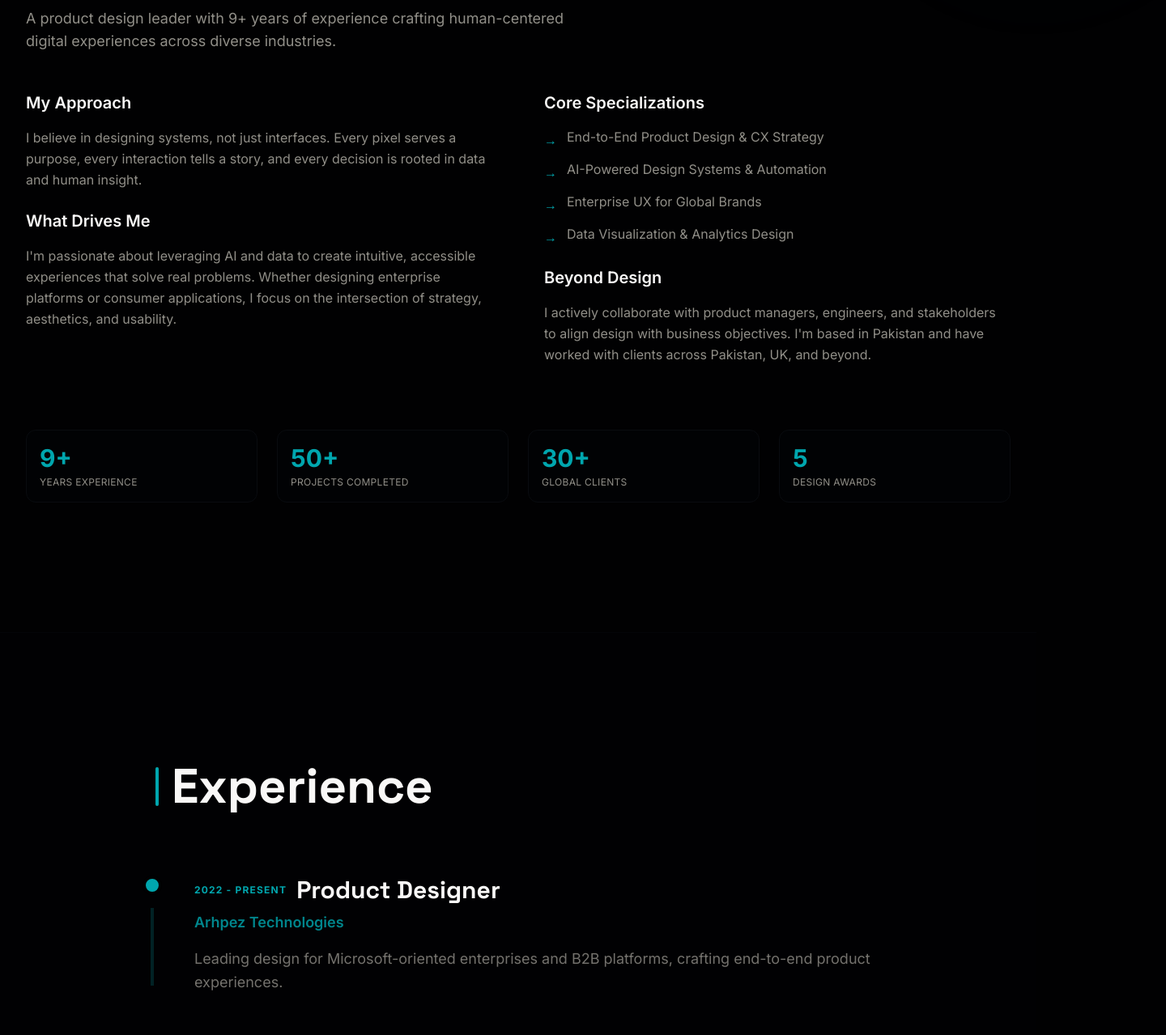
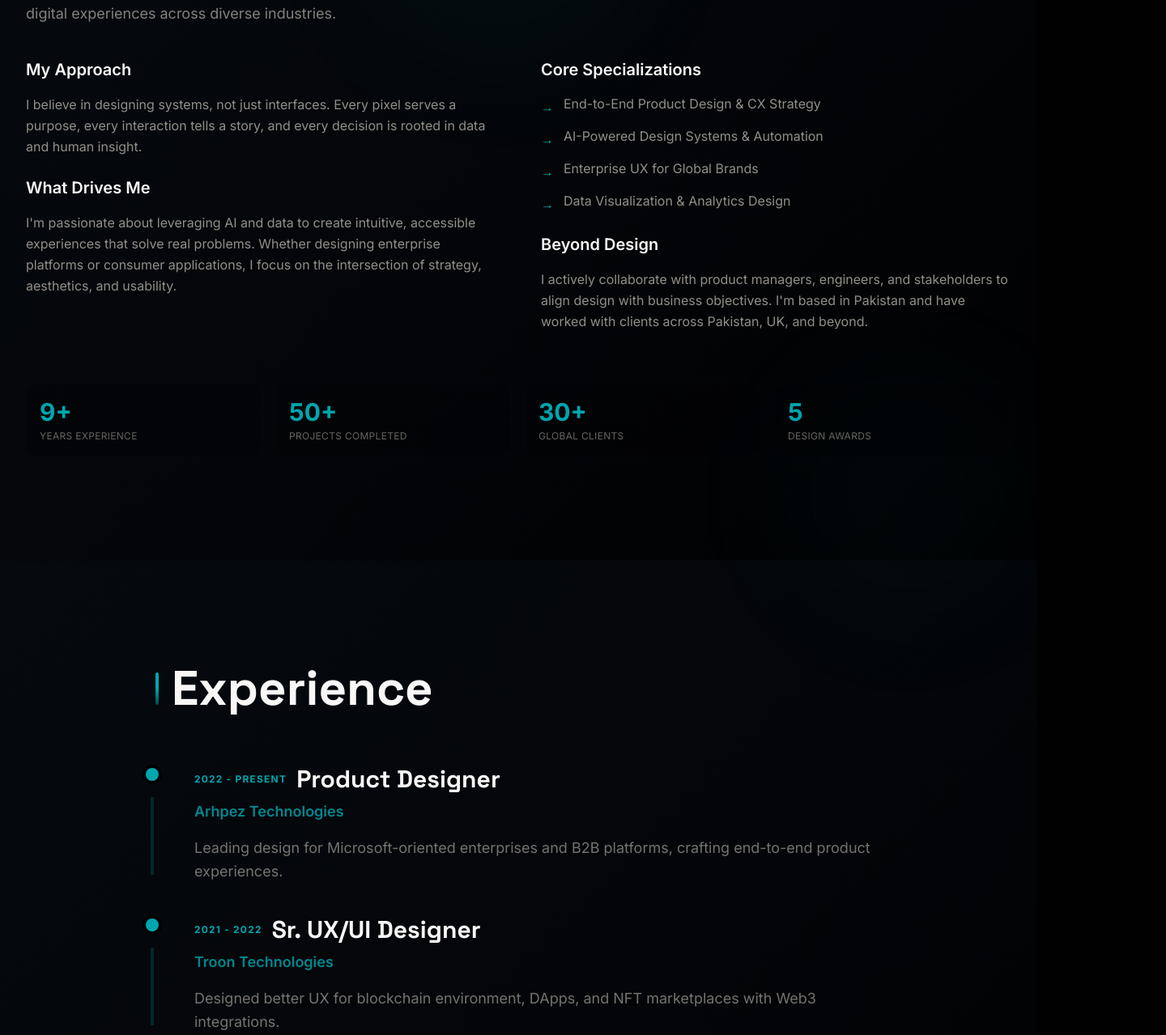
Before and after one commit to zaybei/Portfolio, a Next.js app: page / in a window 1280 px wide. Shown: the part 1016-2295 px from the top of the page at 81% size, 1440 px wide, since content can reach past the window. Built offline with nearby package versions, Linux system fonts and the light colour scheme.

Commit message:
enhance portfolio design with visual improvements and interactivity

```diff
--- a/app/globals.css
+++ b/app/globals.css
@@ -152,3 +152,34 @@
 .animate-fade-in {
   animation: fadeIn 0.6s ease-out;
 }
+
+/* Gradient overlays for visual interest */
+.section-gradient-top {
+  background: linear-gradient(135deg, rgba(96, 165, 250, 0.05) 0%, transparent 100%);
+}
+
+.section-gradient-bottom {
+  background: linear-gradient(225deg, rgba(96, 165, 250, 0.03) 0%, transparent 100%);
+}
+
+/* Accent bar styling */
+.accent-bar {
+  position: relative;
+  display: inline-block;
+}
+
+.accent-bar::before {
+  content: '';
+  position: absolute;
+  left: 0;
+  top: 0;
+  bottom: 0;
+  width: 4px;
+  background: linear-gradient(180deg, var(--accent) 0%, var(--accent) 50%, transparent 100%);
+  border-radius: 2px;
+}
+
+/* Smooth transitions */
+* {
+  @apply transition-colors duration-300;
+}
--- a/components/premium/about.tsx
+++ b/components/premium/about.tsx
@@ -24,32 +24,33 @@ export function About() {
   }
 
   return (
-    <section id="about" className="relative border-t border-border py-32 md:py-40 px-4 sm:px-6 lg:px-8 bg-background">
-      {/* Background accent */}
-      <div className="absolute -top-40 -right-40 w-80 h-80 bg-accent/5 rounded-full blur-3xl pointer-events-none" />
+    <section id="about" className="relative py-24 md:py-32 px-4 sm:px-6 lg:px-8 bg-background border-t border-border/30 section-gradient-top">
+      {/* Decorative gradient elements */}
+      <div className="absolute -top-20 left-1/3 w-96 h-96 bg-accent/4 rounded-full blur-3xl pointer-events-none" />
+      <div className="absolute -bottom-20 right-0 w-80 h-80 bg-accent/3 rounded-full blur-3xl pointer-events-none" />
 
       <motion.div
-        className="relative z-10 space-y-12 max-w-7xl mx-auto"
+        className="relative z-10 space-y-10 max-w-7xl mx-auto"
         variants={containerVariants}
         initial="hidden"
         whileInView="visible"
         viewport={{ once: true, margin: '-100px' }}
       >
         {/* Section header */}
-        <motion.div className="space-y-4" variants={itemVariants}>
+        <motion.div className="space-y-3" variants={itemVariants}>
           <div className="flex items-center gap-3">
-            <div className="w-1 h-8 bg-accent rounded-full" />
+            <div className="w-1 h-10 bg-gradient-to-b from-accent via-accent to-accent/40 rounded-full" />
             <h2 className="text-4xl md:text-5xl font-display font-bold text-foreground">
               About Me
             </h2>
           </div>
-          <p className="text-lg text-muted-foreground max-w-2xl">
+          <p className="text-lg text-muted-foreground/90 max-w-2xl leading-relaxed">
             A product design leader with 9+ years of experience crafting human-centered digital experiences across diverse industries.
           </p>
         </motion.div>
 
         {/* Main content grid */}
-        <div className="grid md:grid-cols-2 gap-12 lg:gap-16">
+        <div className="grid md:grid-cols-2 gap-10 lg:gap-14">
           {/* Left column */}
           <motion.div className="space-y-6" variants={itemVariants}>
             <div className="space-y-4">
@@ -102,7 +103,7 @@ export function About() {
 
         {/* Stats or highlights */}
         <motion.div
-          className="grid grid-cols-2 md:grid-cols-4 gap-6 pt-8"
+          className="grid grid-cols-2 md:grid-cols-4 gap-4 pt-6"
           variants={itemVariants}
         >
           {[
@@ -111,11 +112,11 @@ export function About() {
             { label: 'Global Clients', value: '30+' },
             { label: 'Design Awards', value: '5' },
           ].map((stat, index) => (
-            <div key={index} className="p-4 bg-card/50 border border-border rounded-lg hover:border-accent/30 transition-colors">
-              <div className="text-2xl md:text-3xl font-bold text-accent mb-1">
+            <div key={index} className="p-4 bg-card/40 border border-border/50 rounded-lg hover:border-accent/50 hover:bg-card/60 hover:shadow-lg hover:shadow-accent/10 transition-all duration-300 group">
+              <div className="text-2xl md:text-3xl font-bold text-accent mb-1 group-hover:scale-110 transition-transform duration-300">
                 {stat.value}
               </div>
-              <div className="text-xs uppercase tracking-wide text-muted-foreground">
+              <div className="text-xs uppercase tracking-wide text-muted-foreground/70">
                 {stat.label}
               </div>
             </div>
--- a/components/premium/experience.tsx
+++ b/components/premium/experience.tsx
@@ -37,7 +37,7 @@ export function ExperienceSnapshot() {
   ]
 
   return (
-    <section id="experience" className="py-32 md:py-40 px-4 bg-card/20 border-t border-border/50">
+    <section id="experience" className="py-24 md:py-32 px-4 bg-card/15 border-t border-border/30 section-gradient-top">
       <div className="max-w-4xl mx-auto">
         {/* Section Heading with Left Accent */}
         <motion.div
@@ -45,14 +45,14 @@ export function ExperienceSnapshot() {
           whileInView={{ opacity: 1, x: 0 }}
           transition={{ duration: 0.6 }}
           viewport={{ once: true }}
-          className="flex items-center gap-4 mb-16 md:mb-20"
+          className="flex items-center gap-4 mb-14 md:mb-16"
         >
-          <div className="w-1 h-12 bg-accent rounded-full" />
+          <div className="w-1 h-10 bg-gradient-to-b from-accent via-accent to-accent/40 rounded-full" />
           <h2 className="text-5xl md:text-6xl font-display font-bold text-foreground">Experience</h2>
         </motion.div>
 
         {/* Timeline */}
-        <div className="space-y-12">
+        <div className="space-y-10">
           {experiences.map((exp, index) => (
             <motion.div
               key={index}
--- a/components/premium/selected-work.tsx
+++ b/components/premium/selected-work.tsx
@@ -21,7 +21,7 @@ function ProjectCard({ title, description, image, tags, link }: ProjectCardProps
       className="group"
     >
       <a href={link} target="_blank" rel="noopener noreferrer" className="block h-full">
-        <div className="space-y-5 h-full flex flex-col">
+        <div className="space-y-4 h-full flex flex-col p-6 md:p-8 rounded-lg border border-border/40 bg-card/30 hover:bg-card/50 hover:border-accent/40 transition-all duration-300 hover:shadow-lg hover:shadow-accent/5">
           {/* Project Title */}
           <div>
             <h3 className="text-2xl md:text-3xl font-display font-bold text-foreground group-hover:text-accent transition-colors duration-300">
@@ -30,16 +30,16 @@ function ProjectCard({ title, description, image, tags, link }: ProjectCardProps
           </div>
 
           {/* Description */}
-          <p className="text-muted-foreground/80 text-lg leading-relaxed flex-grow">
+          <p className="text-muted-foreground/80 text-base md:text-lg leading-relaxed flex-grow">
             {description}
           </p>
 
           {/* Tags */}
-          <div className="flex flex-wrap gap-2 pt-4">
+          <div className="flex flex-wrap gap-2 pt-2">
             {tags.map((tag) => (
               <span
                 key={tag}
-                className="text-sm px-3 py-1.5 bg-accent/15 text-accent rounded-md border border-accent/30 group-hover:border-accent/60 group-hover:bg-accent/20 transition-all duration-300"
+                className="text-xs px-3 py-1.5 bg-accent/15 text-accent rounded-md border border-accent/30 hover:border-accent/60 hover:bg-accent/25 transition-all duration-300"
               >
                 {tag}
               </span>
@@ -80,7 +80,7 @@ export function SelectedWork() {
   ]
 
   return (
-    <section id="projects" className="py-32 md:py-40 px-4 bg-background border-t border-border">
+    <section id="projects" className="py-24 md:py-32 px-4 bg-background border-t border-border/30 section-gradient-bottom">
       <div className="max-w-7xl mx-auto">
         {/* Section Heading with Left Accent */}
         <motion.div
@@ -88,14 +88,14 @@ export function SelectedWork() {
           whileInView={{ opacity: 1, x: 0 }}
           transition={{ duration: 0.6 }}
           viewport={{ once: true }}
-          className="flex items-center gap-4 mb-16 md:mb-20"
+          className="flex items-center gap-4 mb-14 md:mb-16"
         >
-          <div className="w-1 h-12 bg-accent rounded-full" />
+          <div className="w-1 h-10 bg-gradient-to-b from-accent via-accent to-accent/40 rounded-full" />
           <h2 className="text-5xl md:text-6xl font-display font-bold text-foreground">Featured Work</h2>
         </motion.div>
 
         {/* 2x2 Grid Layout */}
-        <div className="grid grid-cols-1 md:grid-cols-2 gap-12 md:gap-14 lg:gap-16">
+        <div className="grid grid-cols-1 md:grid-cols-2 gap-10 md:gap-12 lg:gap-14">
           {projects.map((project, index) => (
             <ProjectCard key={index} {...project} />
           ))}
--- a/components/premium/skills.tsx
+++ b/components/premium/skills.tsx
@@ -43,7 +43,7 @@ export function Skills() {
   }
 
   return (
-    <section id="skills" className="py-32 md:py-40 px-4 bg-background border-t border-border/50">
+    <section id="skills" className="py-24 md:py-32 px-4 bg-background border-t border-border/30 section-gradient-bottom">
       <div className="max-w-7xl mx-auto">
         {/* Section Heading with Left Accent */}
         <motion.div
@@ -51,9 +51,9 @@ export function Skills() {
           whileInView={{ opacity: 1, x: 0 }}
           transition={{ duration: 0.6 }}
           viewport={{ once: true }}
-          className="flex items-center gap-4 mb-16 md:mb-20"
+          className="flex items-center gap-4 mb-14 md:mb-16"
         >
-          <div className="w-1 h-12 bg-accent rounded-full" />
+          <div className="w-1 h-10 bg-gradient-to-b from-accent via-accent to-accent/40 rounded-full" />
           <h2 className="text-5xl md:text-6xl font-display font-bold text-foreground">Skills & Tools</h2>
         </motion.div>
 
@@ -63,7 +63,7 @@ export function Skills() {
           initial="hidden"
           whileInView="visible"
           viewport={{ once: true, margin: '-100px' }}
-          className="grid grid-cols-1 md:grid-cols-2 gap-12 md:gap-14 lg:gap-16"
+          className="grid grid-cols-1 md:grid-cols-2 gap-10 md:gap-12 lg:gap-14"
         >
           {skillCategories.map((category, index) => (
             <motion.div
@@ -79,8 +79,14 @@ export function Skills() {
               {/* Skills in Rows */}
               <div className="space-y-3">
                 {category.skills.map((skill) => (
-                  <div key={skill} className="text-foreground font-medium text-lg">
-                    {skill}
+                  <div
+                    key={skill}
+                    className="text-foreground font-medium text-base md:text-lg px-3 py-2 rounded-md bg-card/20 border border-border/30 hover:bg-card/40 hover:border-accent/30 hover:shadow-md hover:shadow-accent/5 transition-all duration-300 group cursor-default"
+                  >
+                    <div className="flex items-center justify-between">
+                      <span>{skill}</span>
+                      <span className="text-accent/0 group-hover:text-accent/60 transition-colors duration-300">→</span>
+                    </div>
                   </div>
                 ))}
               </div>
```
Also changed, not shown: components/premium/contact.tsx (+12 -12 lines).
